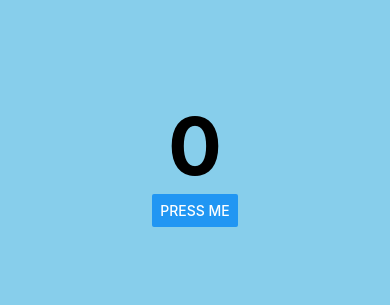
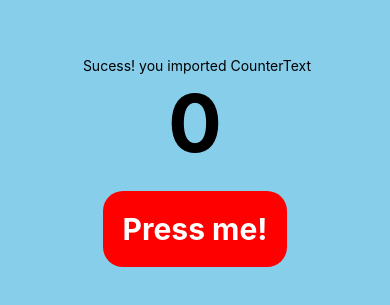
Before and after one commit to maverickmaster/projectclicker, a React Native app: screen / in a window 390 px wide. Shown: the part 235-540 px from the top of the page. Built offline with nearby package versions, Linux system fonts and the light colour scheme.

Commit message:
add CounterText

```diff
--- a/App.js
+++ b/App.js
@@ -1,6 +1,7 @@
 import { StatusBar } from "expo-status-bar";
 import React, { useState } from "react";
-import { StyleSheet, Text, View, Button } from "react-native";
+import { StyleSheet, Text, View, Button, TouchableOpacity } from "react-native";
+import CounterText from "./components/CounterText";
 
 export default function App() {
   const [count, setCount] = useState(0);
@@ -10,6 +11,14 @@ export default function App() {
   }
 
   function renderEncouragingText() {
+    if (count >= 30) {
+      return "wah, hand pain or not?";
+    }
+
+    if (count >= 20) {
+      return "hang in there!";
+    }
+
     if (count >= 10) {
       return "Keep going!";
     }
@@ -17,8 +26,18 @@ export default function App() {
 
   return (
     <View style={styles.container}>
+      <CounterText></CounterText>
+
       <Text style={{ fontSize: 80, fontWeight: "bold" }}>{count}</Text>
-      <Button title="Press me" onPress={increment}></Button>
+
+      {
+        // <Button title="Press me" onPress={increment}></Button>
+      }
+
+      <TouchableOpacity style={styles.button} onPress={increment}>
+        <Text style={styles.buttonText}>Press me!</Text>
+      </TouchableOpacity>
+
       <Text style={styles.encouragingText}>{renderEncouragingText()}</Text>
 
       <StatusBar style="auto" />
@@ -37,5 +56,19 @@ const styles = StyleSheet.create({
   encouragingText: {
     marginTop: 50,
     color: "#888",
+    fontSize: 30,
+  },
+
+  button: {
+    backgroundColor: "red",
+    padding: 20,
+    borderRadius: 20,
+    marginTop: 20,
+  },
+
+  buttonText: {
+    color: "white",
+    fontWeight: "bold",
+    fontSize: 30,
   },
 });
--- /dev/null
+++ b/components/CounterText.js
@@ -0,0 +1,6 @@
+import React from "react";
+import { Text, StyleSheet } from "react-native";
+
+export default function CounterText(props) {
+  return <Text> Sucess! you imported CounterText</Text>;
+}
```
